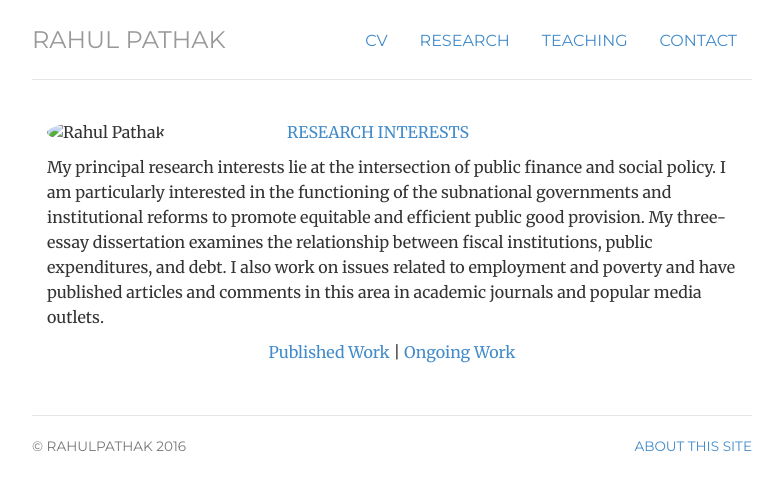
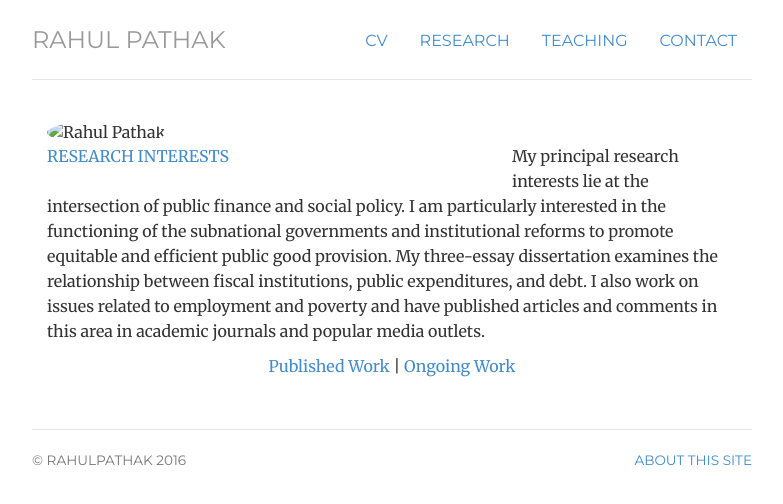
Before and after one commit to pathak-rahul/pathak-rahul.github.io, a Jekyll site: the page built from testing/index.html, in a window 1280 px wide. Shown: the top 504 px of the page, without its empty margins (248-1031 px from the left). Built offline with Jekyll 4.4.1, drawn with Linux system fonts in a browser that asks for light colours.

Commit message:
Update index.html

```diff
--- a/testing/index.html
+++ b/testing/index.html
@@ -5,7 +5,7 @@
 <div class="research">
 
 <div class="row marketing">
-	<div class="col-sm-4">
+	<div class="col-sm-12">
 	<img  class="img-circle" alt="Rahul Pathak" src="img/rpathak.png">
 	</div>
 	<div itemscope itemtype="http://data-vocabulary.org/Person" class="col-sm-8">
```
